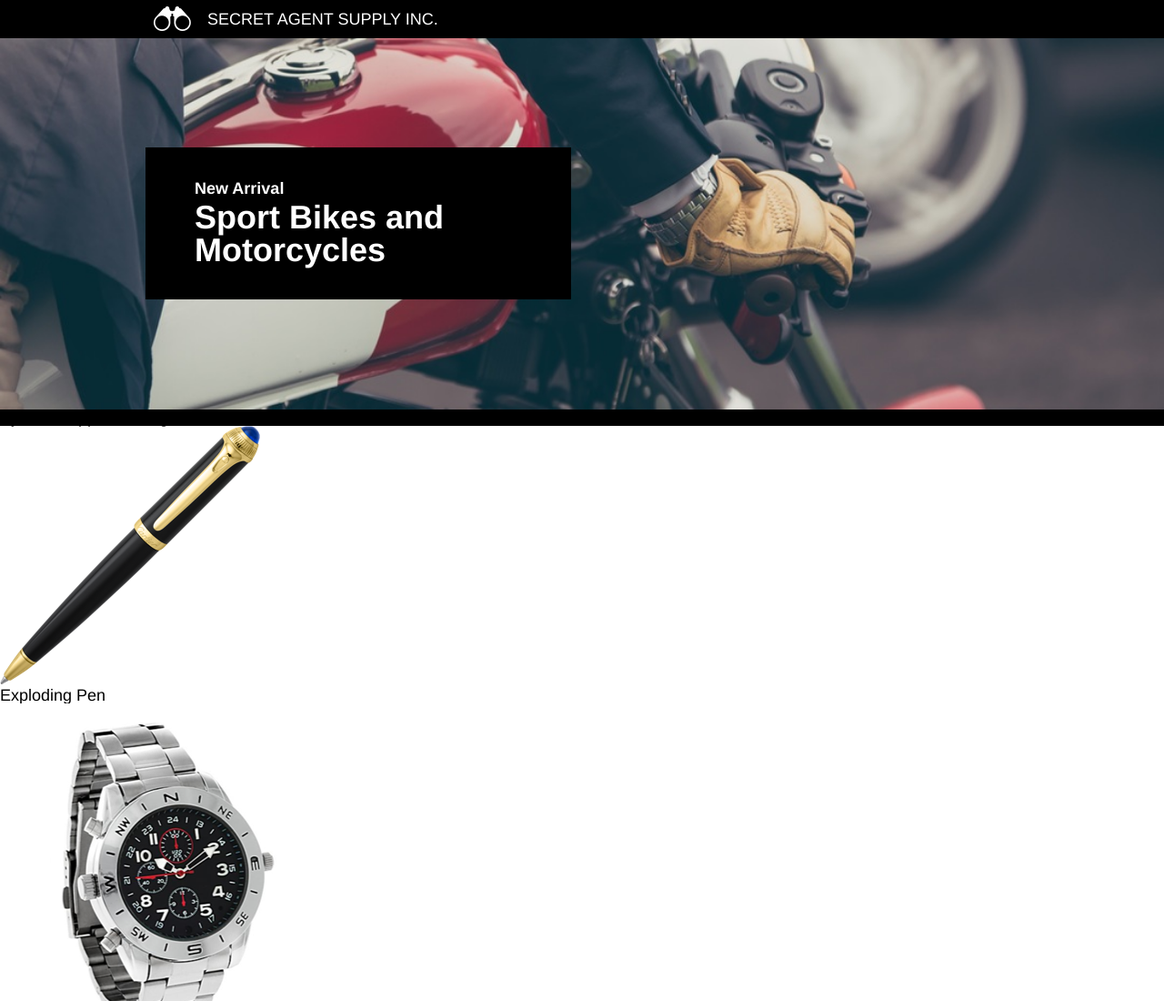
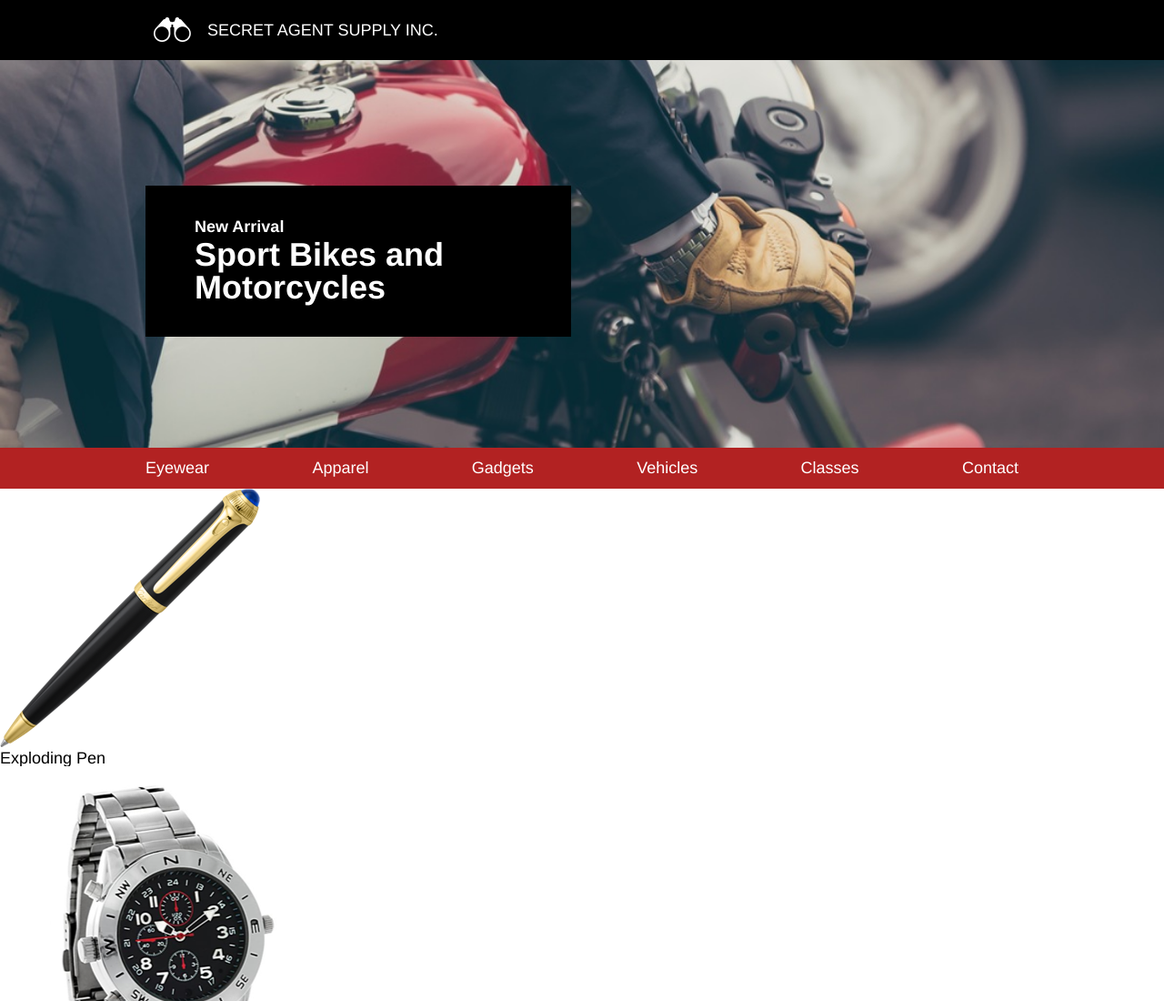
Before and after one commit to ggdetkos/secretagentsupply, a plain HTML site: page index.html in a window 1280 px wide. Shown: the top 1100 px of the page at 91% size. Drawn offline with Linux system fonts and the light colour scheme.

Commit message:
Complete nav

```diff
--- a/index.html
+++ b/index.html
@@ -33,12 +33,14 @@
 
 <!-- Site Navigation   -->
       <nav id="headingNav">
+				<div id="navContainer" class="page">
 	        <span>Eyewear</span>
   	      <span>Apparel</span>
     	    <span>Gadgets</span>
       	  <span>Vehicles</span>
         	<span>Classes</span>
 	        <span>Contact</span>
+				</div>
       </nav>
 
     </header>
--- a/resources/css/style.css
+++ b/resources/css/style.css
@@ -40,22 +40,22 @@ header {
 #logoRow {
   background-color: #000000;
   width: 100%;
-  height: 2.32rem;
+  height: auto;
   position: fixed;
     top: 0;
   z-index: 90;
   display: flex;
   justify-content: center;
   align-content: center;
+  padding: 0.66em 0;
 }
 
 #logoContainer {
   color: #FFFFFF;
-  height: auto;
+  height: 2.32rem;
   z-index: 100;
   display: flex;
   align-items: center;
-  padding: 0.66em 0;
 }
 
 #logo {
@@ -72,10 +72,7 @@ header {
   background-size: cover;
   width: 100%;
   height: 25rem;
-  align-text: left
-}
-
-#headlineContainer {
+  margin-top: 2.32rem;
 }
 
 #headlineText {
@@ -86,3 +83,18 @@ header {
   margin-top: 9rem;
   z-index: 90;
 }
+
+nav {
+  background-color: #B22222;
+  width: 100%;
+  height: auto;
+  display: flex;
+  justify-content: center;
+}
+
+#navContainer {
+   color: #FFFFFF;
+   margin: 0.75rem 0;
+   display: flex;
+   justify-content: space-between;
+}
```
Lines whose indentation alone changed are shown as unchanged.
